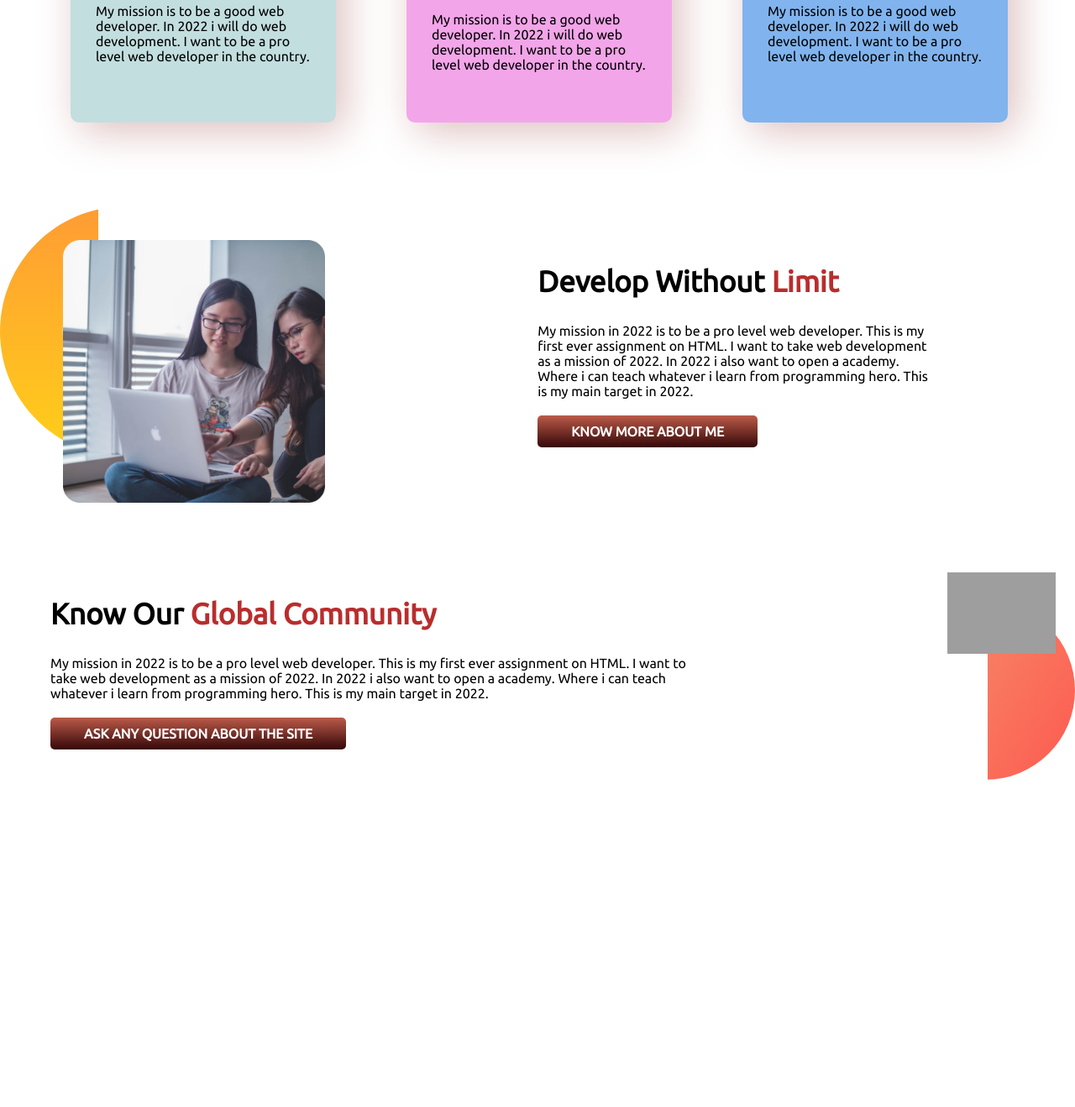
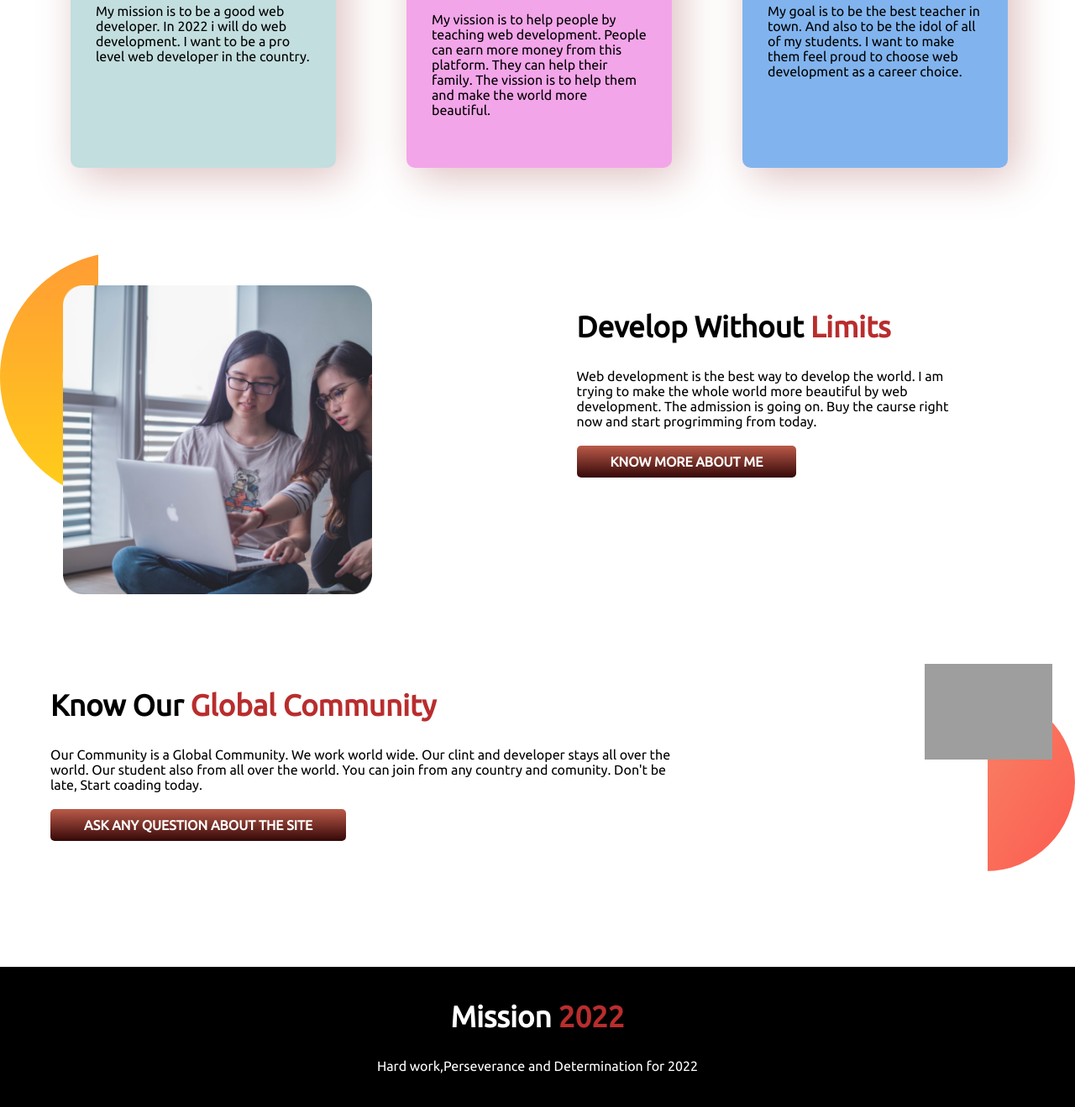
Before and after one commit to azmi0323/my-first-assignment-demo-site, a plain HTML site: page index.html in a window 1280 px wide. Shown: the part 997-2316 px from the top of the page at 84% size. Before the commit the page ends 2040 px from the top, so only its background shows below. Drawn offline with Linux system fonts and the light colour scheme; grey boxes are pictures that could not be loaded.

Commit message:
Final commit with footer

```diff
--- a/index.html
+++ b/index.html
@@ -42,12 +42,12 @@
             <div class="my-goal" id="vission-part">
                 <img class="mission-pic" src="images/illustrators/illustrator-2.png" alt="">
             <h2>Vission</h2>
-            <p>My mission is to be a good web developer. In 2022 i will do web development. I want to be a pro level web developer in the country.</p>
+            <p>My vission is to help people by teaching web development. People can earn more money from this platform. They can help their family. The vission is to help them and make the world more beautiful.</p>
             </div>
             <div class="my-goal" id="goal-part">
                 <img class="mission-pic" src="images/illustrators/illustrator-1.png" alt="">
             <h2>Goals</h2>
-            <p>My mission is to be a good web developer. In 2022 i will do web development. I want to be a pro level web developer in the country.</p>
+            <p>My goal is to be the best teacher in town. And also to be the idol of all of my students. I want to make them feel proud to choose web development as a career choice. </p>
             </div>
         </div>
     </section>
@@ -58,8 +58,8 @@
             </div>
             <div>
                 <div class="half-width-2 p-teg-develop-part">
-                    <h2>Develop Without <span class="year">Limit</span> </h2>
-                    <p >My mission in 2022 is to be a pro level web developer. This is my first ever assignment on HTML. I want to take web development as a mission of 2022. In 2022 i also want to open a academy. Where i can teach whatever i learn from programming hero. This is my main target in 2022.</p>
+                    <h2>Develop Without <span class="year">Limits</span> </h2>
+                    <p >Web development is the best way to develop the world. I am trying to make the whole world more beautiful by web development. The admission is going on. Buy the caurse right now and start progrimming from today.</p>
                     <a class="first-button" target="_blank" href="https://www.facebook.com/azmisatt">KNOW MORE ABOUT ME</a>
 
                 </div>
@@ -70,7 +70,7 @@
         <div class="final-one">
             <div>
                 <h2>Know Our <span class="year">Global Community</span> </h2>
-                <p >My mission in 2022 is to be a pro level web developer. This is my first ever assignment on HTML. I want to take web development as a mission of 2022. In 2022 i also want to open a academy. Where i can teach whatever i learn from programming hero. This is my main target in 2022.</p>
+                <p >Our Community is a Global Community. We work world wide. Our clint and developer stays all over the world. Our student also from all over the world. You can join from any country and comunity. Don't be late, Start coading today.</p>
                 <a class="first-button" target="_blank" href="https://www.facebook.com/azmisatt">ASK ANY QUESTION ABOUT THE SITE</a>
 
             </div>
@@ -80,6 +80,10 @@
         </div>
 
     </section>
+    <footer>
+        <h2 class="footer">Mission <span class="year">2022</span> </h2>
+        <p>Hard work,Perseverance and Determination for 2022</p>
+    </footer>
 
 </body>
 </html>
--- a/style.css
+++ b/style.css
@@ -119,3 +119,9 @@ background-position: right;
 background-image: url(images/dream-bg.png);
 background-repeat: no-repeat;
 }
+footer{
+text-align: center;
+background-color: black;
+color: white;
+padding: 10px;
+}
```
